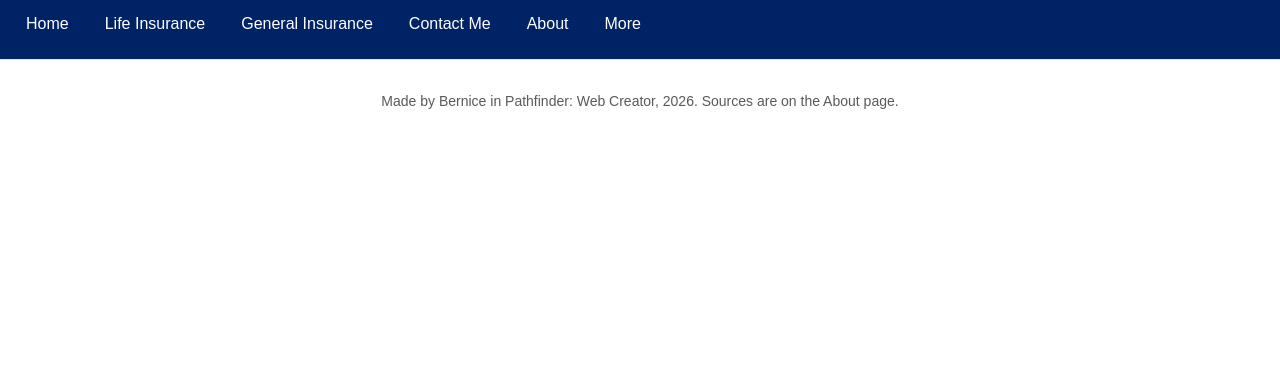
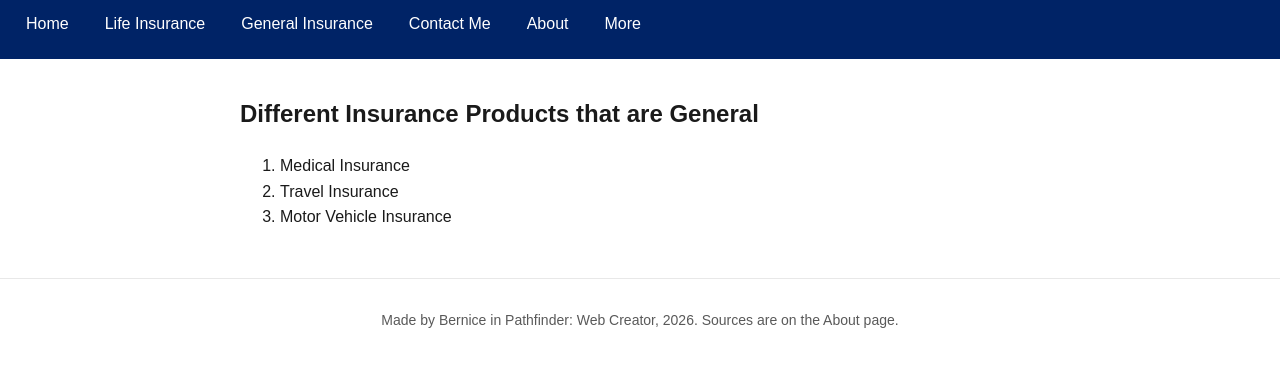
Before and after one commit to bernicemaina-ella254/phyllis-the-financial-coach, a plain HTML site: page general.html in a window 1280 px wide. Shown: the part 70-436 px from the top of the page. Drawn offline with Linux system fonts and the light colour scheme.

Commit message:
Added main

```diff
--- a/general.html
+++ b/general.html
@@ -20,6 +20,17 @@
     </nav>
   </header>
 
+  <main>
+  <section>
+    <h2>Different Insurance Products that are General</h2>
+    <ol>
+        <li>Medical Insurance</li>
+        <li>Travel Insurance</li>
+        <li>Motor Vehicle Insurance</li>
+    </ol>
+  </section>
+  </main>
+
   <footer>
     <p>Made  by Bernice in Pathfinder: Web Creator, 2026. Sources are on the About page.</p>
   </footer>
```
